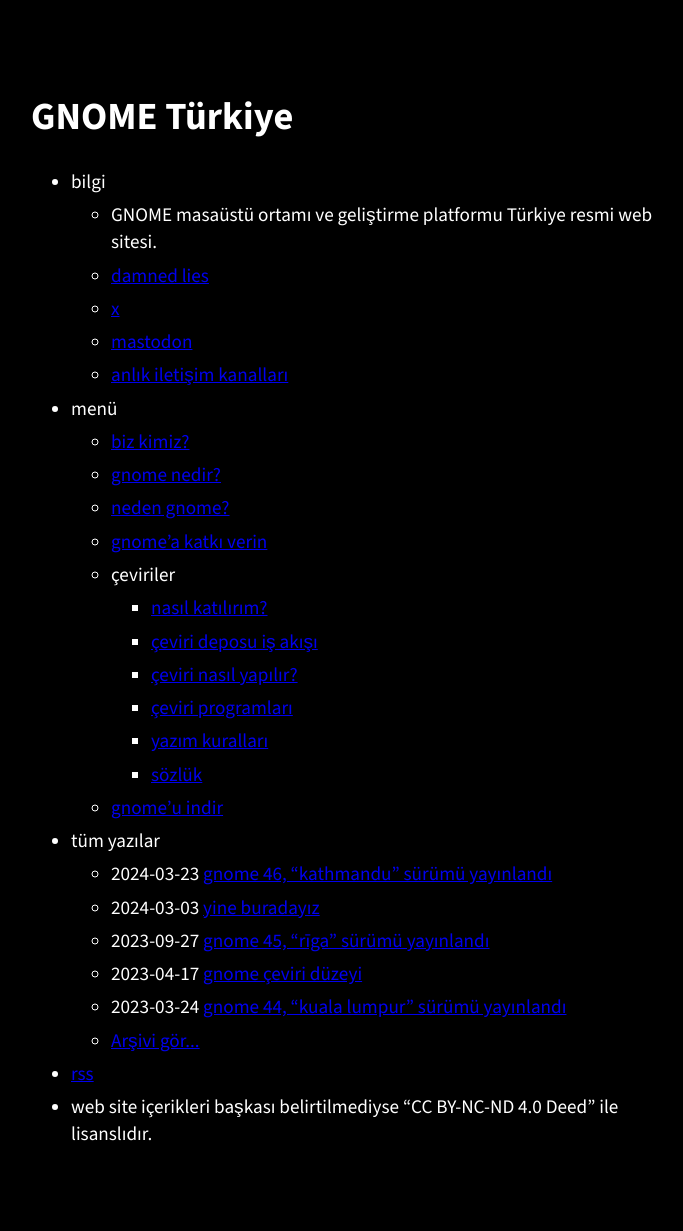
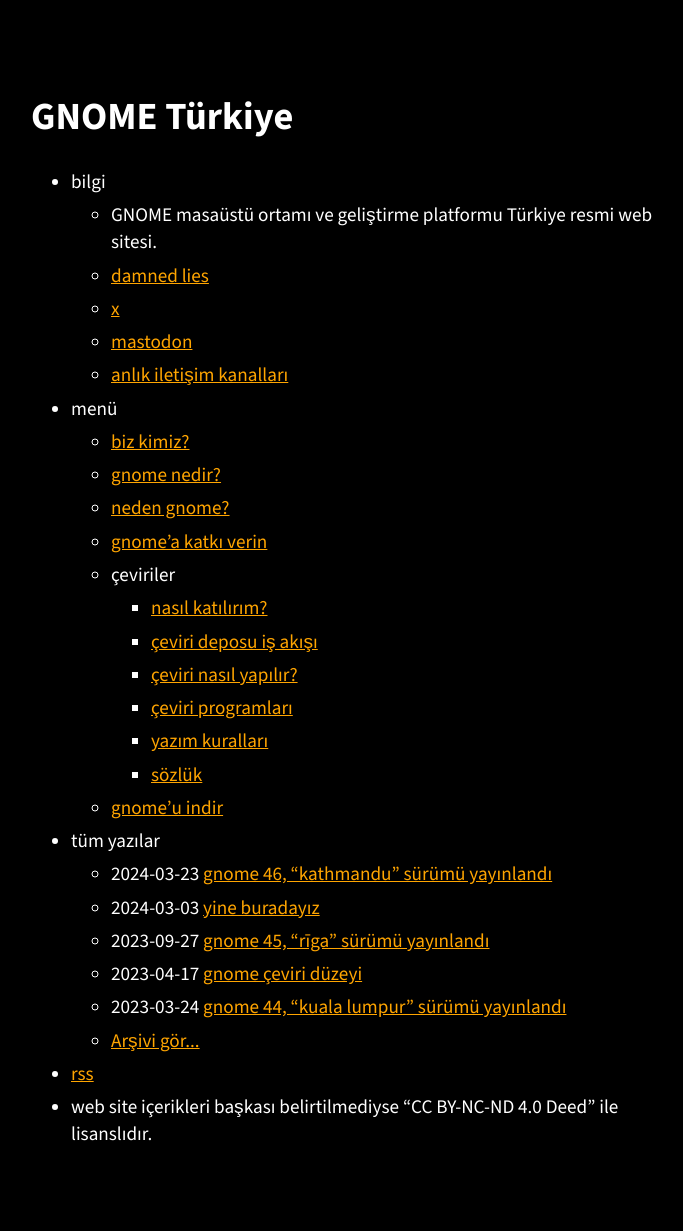
Before and after one commit to gnometurk/gnomeorgtr, a Jekyll site: the page built from index.md, in a window 1280 px wide. Shown: the whole page, without its empty margins (289-972 px from the left). Built offline with Jekyll 4.4.1, drawn with Linux system fonts in a browser that asks for light colours.

Commit message:
Fix color for "a"

```diff
--- a/_sass/no-style-please.scss
+++ b/_sass/no-style-please.scss
@@ -1,25 +1,5 @@
 @import url('https://fonts.googleapis.com/css2?family=Source+Sans+3:ital,wght@0,200..900;1,200..900&display=swap');
 
-// -------------- THEME SWITCHER -------------- //
-// @mixin dark-appearance {
-//   filter: invert(1);
-//   img {
-//     filter: invert(1);
-//     &.ioda { filter: invert(0); }
-//   }
-// }
-//
-// body[a="dark"] { @include dark-appearance; }
-//
-//
-// @media (prefers-color-scheme: dark) {
-//  body[a="auto"] { @include dark-appearance; }
-// }
-// -------------------------------------------- //
-
-// bg color is also needed in html in order to
-// block body's background propagation
-// see: https://stackoverflow.com/a/61265706
 html, body { background: black; }
 
 html { height: 100%; }
@@ -43,6 +23,8 @@ hr { margin: 2rem 0; }
 p { margin: 1rem 0; }
 
 li { margin: 0.4rem 0; }
+
+a { color: orange; }
 
 *:target { background: yellow; }
 
@@ -90,7 +72,5 @@ blockquote {
 
 img {
   max-width: 100%;
-  // küçük resimleri alt alta dizdiği için kapatıldı
-  // display: block;
   margin: 0 auto;
 }
```
